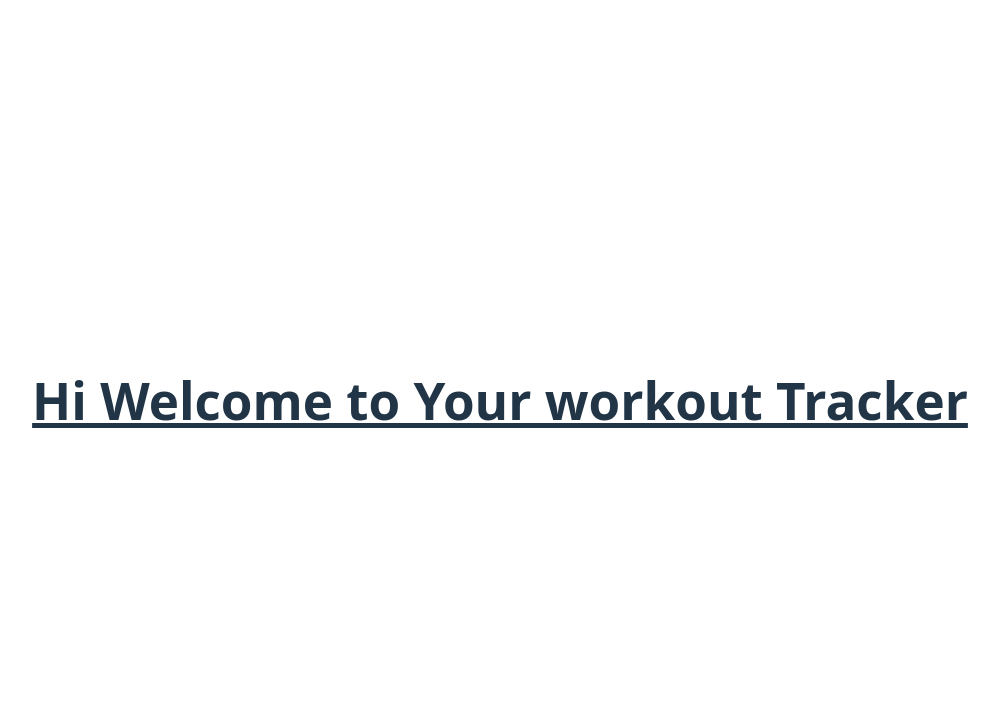
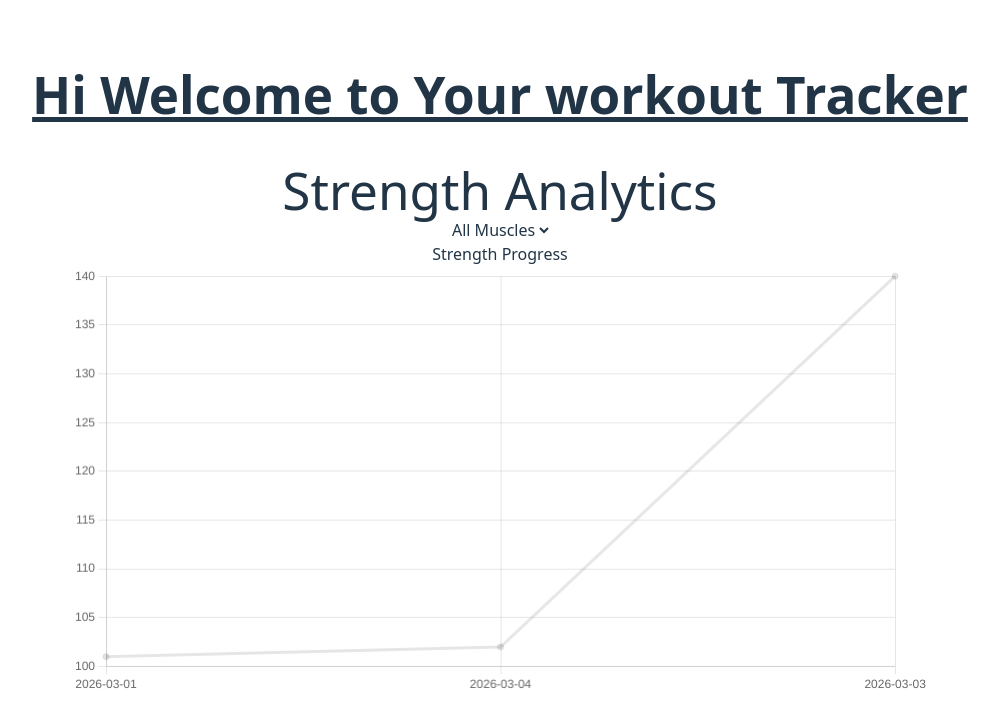
Before and after one commit to umashankar-kousha/workout-tracker, a React app: page / in a window 1280 px wide. Shown: the top 728 px of the page, without its empty margins (140-1139 px from the left). Built offline with nearby package versions, Linux system fonts and the light colour scheme; data requests are answered from the project's data file; the HTML template or start-up script is replaced by a standard one.

Commit message:
Strength Chart Implimented

```diff
--- a/db.json
+++ b/db.json
@@ -2,17 +2,30 @@
   "workouts": [
     {
       "id": 1,
-      "name": "Bench Press",
-      "category": "Push",
-      "sets": 4,
-      "reps": 10
+      "exercise": "Bench Press",
+      "muscle": "Chest",
+      "weight": 80,
+      "reps": 8,
+      "sets": 3,
+      "date": "2026-03-01"
     },
     {
       "id": 2,
-      "name": "Pull Ups",
-      "category": "Pull",
+      "exercise": "Bench Press",
+      "muscle": "Chest",
+      "weight": 85,
+      "reps": 6,
       "sets": 3,
-      "reps": 8
+      "date": "2026-03-04"
+    },
+    {
+      "id": 3,
+      "exercise": "Squat",
+      "muscle": "Legs",
+      "weight": 120,
+      "reps": 5,
+      "sets": 4,
+      "date": "2026-03-03"
     }
   ]
 }
--- a/package.json
+++ b/package.json
@@ -11,7 +11,10 @@
   },
   "dependencies": {
     "@tailwindcss/vite": "^4.2.1",
+    "axios": "^1.13.6",
+    "chart.js": "^4.5.1",
     "react": "^19.2.0",
+    "react-chartjs-2": "^5.3.1",
     "react-dom": "^19.2.0",
     "tailwindcss": "^4.2.1"
   },
--- a/src/App.jsx
+++ b/src/App.jsx
@@ -1,4 +1,5 @@
 import "./App.css";
+import Dashboard from "./components/Dashboard";
 
 function App() {
   return (
@@ -6,6 +7,7 @@ function App() {
       <h1 className="text-3xl font-bold underline">
         Hi Welcome to Your workout Tracker
       </h1>
+      <Dashboard></Dashboard>
     </>
   );
 }
--- /dev/null
+++ b/src/components/Dashboard.jsx
@@ -0,0 +1,58 @@
+import { useState, useEffect } from "react";
+import StrengthChart from "./StrengthChart";
+import axios from "axios";
+const API = "http://localhost:3001/workouts";
+//import useWorkouts from "../hooks/useWorkouts";
+
+//import VolumeChart from "../components/charts/VolumeChart";
+
+function Dashboard() {
+  const getWorkouts = async () => {
+    const res = await axios.get(API);
+    return res.data;
+  };
+
+  function useWorkouts() {
+    const [workouts, setWorkouts] = useState([]);
+
+    useEffect(() => {
+      load();
+    }, []);
+
+    const load = async () => {
+      const data = await getWorkouts();
+      setWorkouts(data);
+    };
+
+    return { workouts, setWorkouts, reload: load };
+  }
+  const { workouts } = useWorkouts();
+  const [muscle, setMuscle] = useState("");
+
+  const muscles = [...new Set(workouts.map((w) => w.muscle))];
+
+  const filtered =
+    muscle === "" ? workouts : workouts.filter((w) => w.muscle === muscle);
+
+  return (
+    <div style={{ padding: "40px" }}>
+      <h1>Strength Analytics</h1>
+
+      <select value={muscle} onChange={(e) => setMuscle(e.target.value)}>
+        <option value="">All Muscles</option>
+
+        {muscles.map((m) => (
+          <option key={m}>{m}</option>
+        ))}
+      </select>
+
+      <h2>Strength Progress</h2>
+      <StrengthChart workouts={filtered} />
+
+      {/*  <h2>Training Volume</h2>
+      <VolumeChart workouts={filtered} /> */}
+    </div>
+  );
+}
+
+export default Dashboard;
--- /dev/null
+++ b/src/components/StrengthChart.jsx
@@ -0,0 +1,35 @@
+import { Line } from "react-chartjs-2";
+//import { calculate1RM } from "../../utils/calculate1RM";
+import {
+  Chart as ChartJS,
+  LineElement,
+  CategoryScale,
+  LinearScale,
+  PointElement,
+} from "chart.js";
+
+ChartJS.register(LineElement, CategoryScale, LinearScale, PointElement);
+
+function StrengthChart({ workouts }) {
+  const labels = workouts.map((w) => w.date);
+
+  const calculate1RM = (weight, reps) => {
+    return Math.round(weight * (1 + reps / 30));
+  };
+
+  const data = workouts.map((w) => calculate1RM(w.weight, w.reps));
+
+  const chartData = {
+    labels,
+    datasets: [
+      {
+        label: "Estimated 1RM",
+        data,
+      },
+    ],
+  };
+
+  return <Line data={chartData} />;
+}
+
+export default StrengthChart;
--- /dev/null
+++ b/src/components/VolumeChart.jsx
@@ -0,0 +1,22 @@
+import { Bar } from "react-chartjs-2";
+
+
+function VolumeChart({ workouts }) {
+  const labels = workouts.map((w) => w.date);
+
+  const data = workouts.map((w) => calculateVolume(w.weight, w.reps, w.sets));
+
+  const chartData = {
+    labels,
+    datasets: [
+      {
+        label: "Training Volume",
+        data,
+      },
+    ],
+  };
+
+  return <Bar data={chartData} />;
+}
+
+export default VolumeChart;
```
Also changed, not shown: 1 other file (tests, documents, lock files or other folders).
